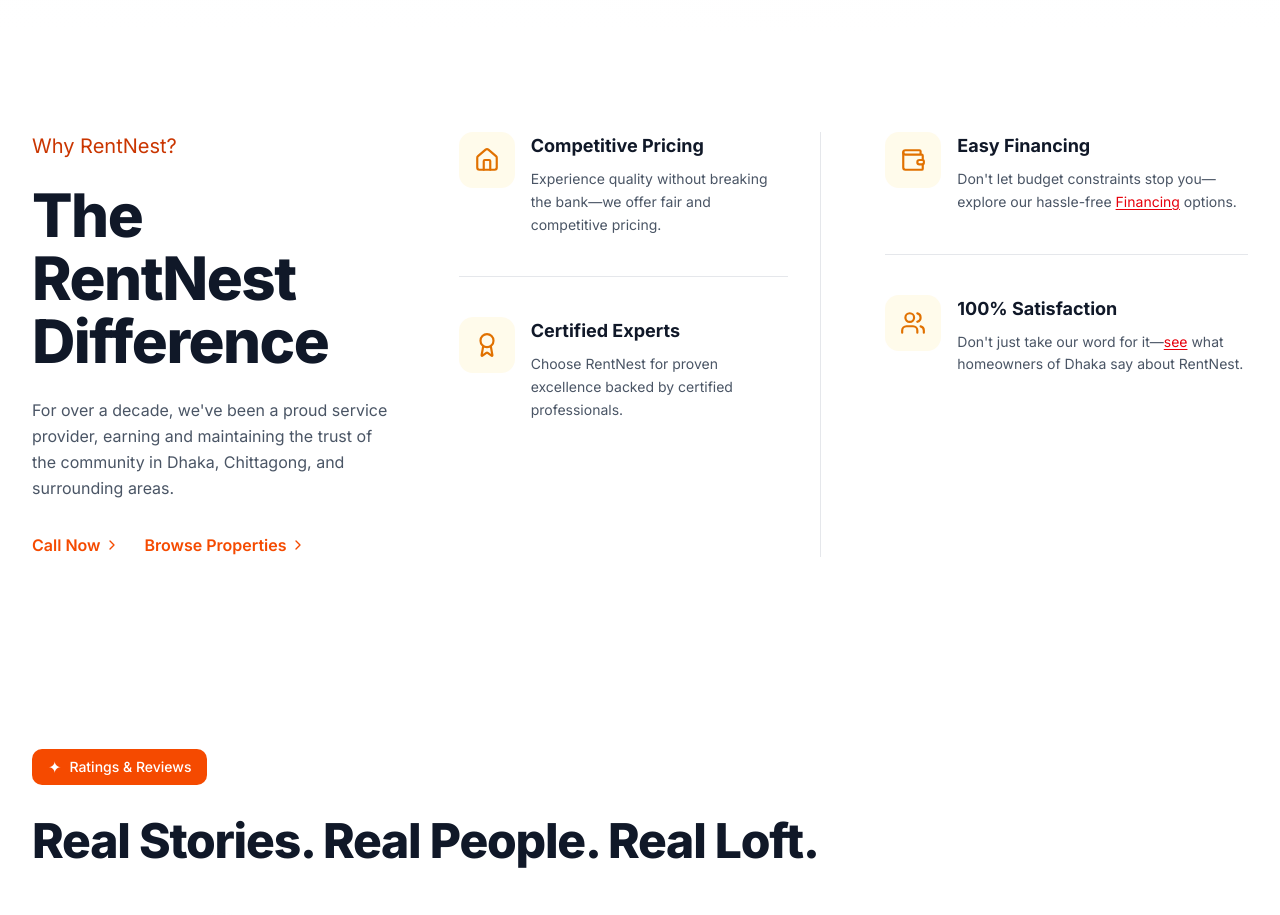
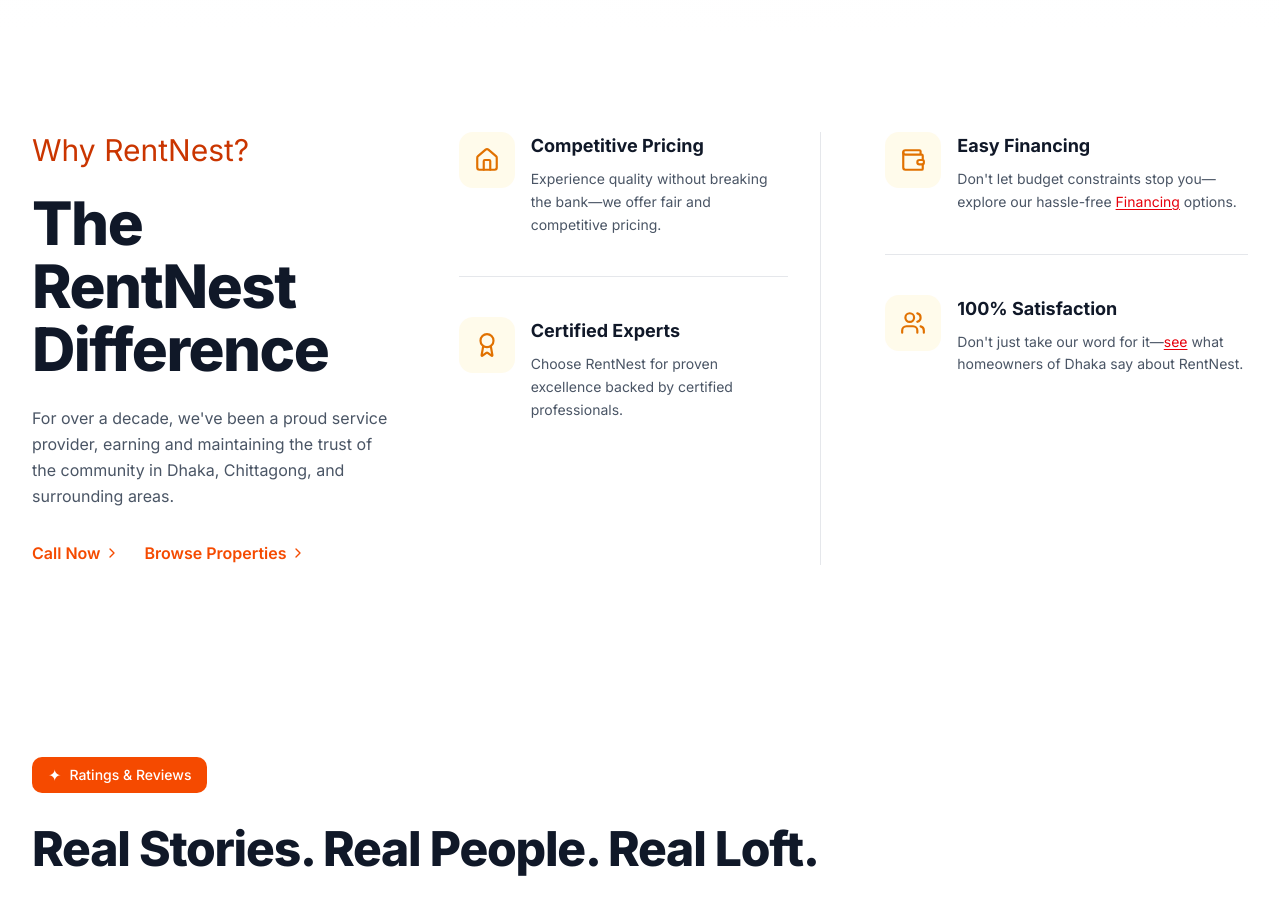
Before and after one commit to ZisanUlHaque/RentNest-Frontend, a Next.js app: page / in a window 1280 px wide. Shown: the part 1460-2375 px from the top of the page. Built offline with nearby package versions, Linux system fonts and the light colour scheme; no server answers; grey boxes are pictures that could not be loaded.

Commit message:
feat : home page design

```diff
--- a/components/home/WhyChooseUsSection.tsx
+++ b/components/home/WhyChooseUsSection.tsx
@@ -65,7 +65,7 @@
         <div className="grid grid-cols-1 lg:grid-cols-3 gap-12 lg:gap-16">
           <div className="space-y-6">
             {/* Small label */}
-            <p className="text-xl text-primary">
+            <p className="text-3xl text-primary">
                Why RentNest?
             </p>
 
```
